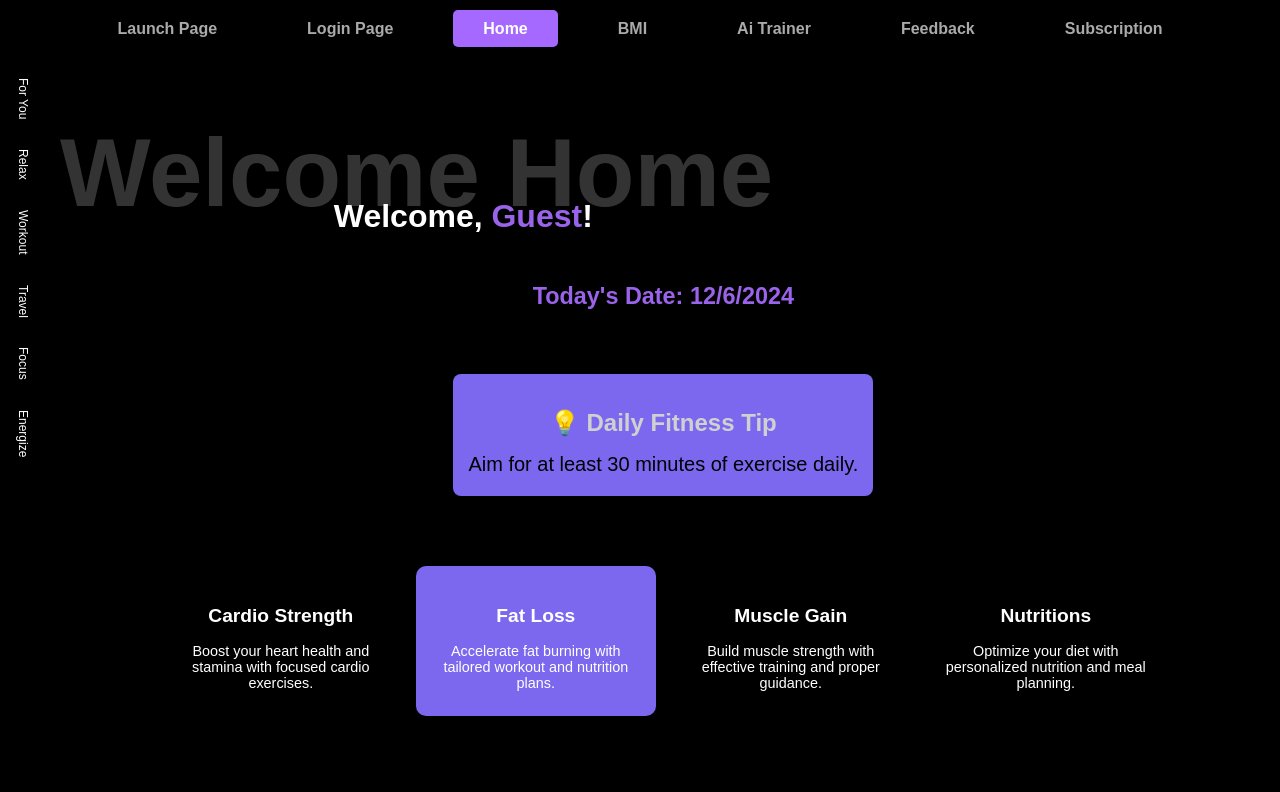
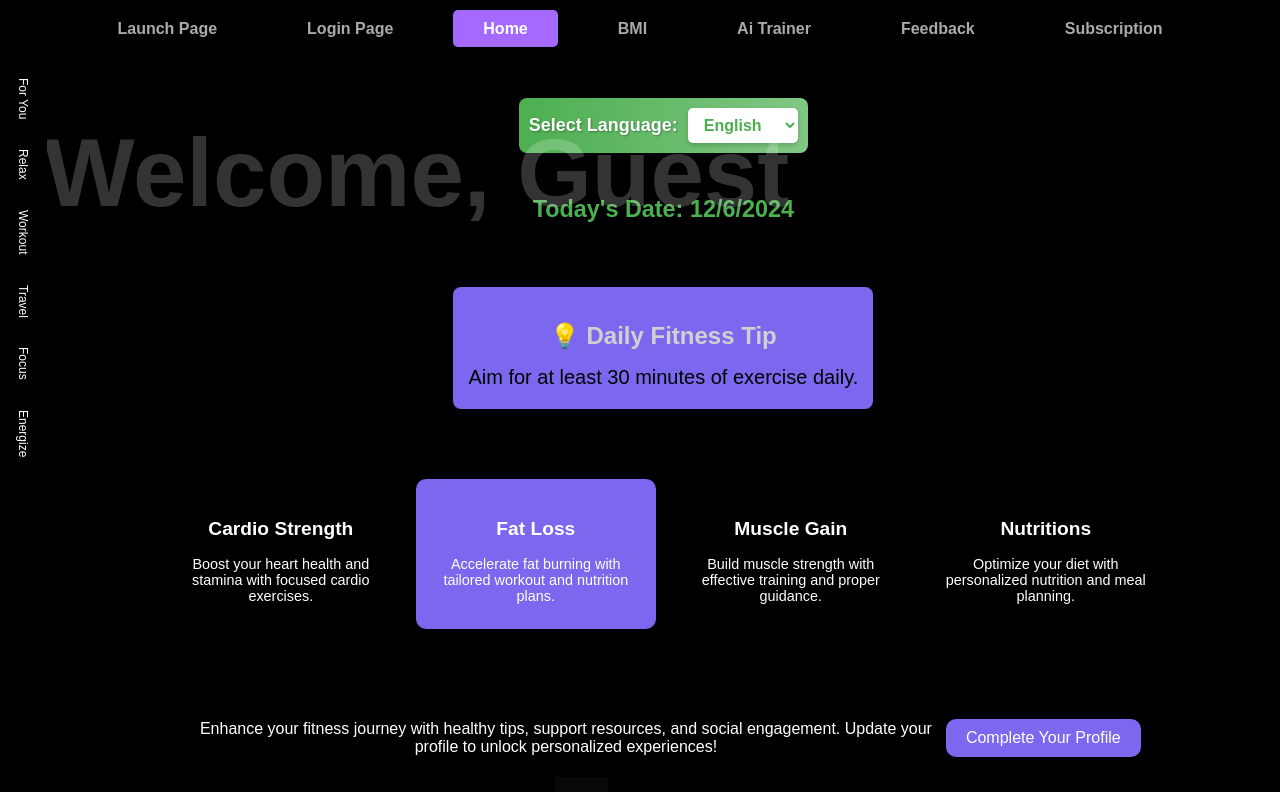
Before and after one commit to hassaanafzal-ha/FITex, a React (Create React App) app: page /homePage in a window 1280 px wide. Shown: the top 792 px of the page. Built offline with nearby package versions, Linux system fonts and the light colour scheme.

Commit message:
Updated Home -> Language Selector

```diff
--- a/src/components/BMIForm.css
+++ b/src/components/BMIForm.css
@@ -82,13 +82,18 @@
   margin-left: 20px; /* Space between button and message box */
   padding: 10px 20px;
   background-color: #6a92ff;
-  color: #ffffff;
+  color: #6a92ff;
   border-radius: 8px;
   font-size: 18px;
   display: inline-block;
   vertical-align: top;
   min-width: 150px; /* Minimum width for the box */
   text-align: center;
+}
+
+.bmi-message-box p
+{
+  background-color:#6a92ff ;
 }
 
 /* Right Section */
@@ -200,9 +205,10 @@
 
 /* Calculate BMI Button */
 .calculate-bmi {
-  position: absolute;
+  position:absolute;
   bottom: 20px; /* Align at the bottom */
   left: 50%;
+  margin: auto;
   transform: translateX(-50%); /* Center horizontally */
   background-color: #6a92ff;
   color: #ffffff;
--- a/src/components/HomePage.css
+++ b/src/components/HomePage.css
@@ -55,10 +55,53 @@
 /* Current Date Section */
 .current-date {
   font-size: 20px;
-  color:#9a63e9;
+  color:#4caf50;
   font-weight: 600;
   margin-bottom: 20px;
   text-align: center;
+}
+.language-selector {
+  margin: 20px 0;
+  display: flex;
+  justify-content: center;
+  align-items: center;
+  gap: 10px;
+  font-family: "Arial", sans-serif;
+  padding: 10px;
+  background: linear-gradient(to right, #4caf50, #81c784);
+  border-radius: 8px;
+  box-shadow: 0px 4px 8px rgba(0, 0, 0, 0.1);
+}
+
+.language-selector label {
+  font-size: 18px;
+  font-weight: bold;
+  color: white;
+  text-shadow: 1px 1px 2px rgba(0, 0, 0, 0.3);
+}
+
+.language-selector select {
+  padding: 8px 12px;
+  font-size: 16px;
+  font-weight: bold;
+  color: #4caf50;
+  border: none;
+  border-radius: 5px;
+  background: white;
+  box-shadow: 0 2px 4px rgba(0, 0, 0, 0.2);
+  transition: all 0.3s ease;
+  cursor: pointer;
+}
+
+.language-selector select:hover {
+  background: #e8f5e9;
+  color: #2e7d32;
+  transform: scale(1.05);
+}
+
+.language-selector select:focus {
+  outline: none;
+  box-shadow: 0 0 8px rgba(76, 175, 80, 0.8);
 }
 
 /* Cards Section */
--- a/src/components/HomePage.js
+++ b/src/components/HomePage.js
@@ -4,19 +4,67 @@ import axios from "axios";
 import "./HomePage.css";
 import homePic from "./images/homePic.png";
 
+const translations = {
+  en: {
+    welcome: "Welcome,",
+    todaysDate: "Today's Date:",
+    dailyTip: "💡 Daily Fitness Tip",
+    cards: [
+      { title: "Cardio Strength", text: "Boost your heart health and stamina with focused cardio exercises." },
+      { title: "Fat Loss", text: "Accelerate fat burning with tailored workout and nutrition plans." },
+      { title: "Muscle Gain", text: "Build muscle strength with effective training and proper guidance." },
+      { title: "Nutritions", text: "Optimize your diet with personalized nutrition and meal planning." },
+    ],
+    profileMessage:
+      "Enhance your fitness journey with healthy tips, support resources, and social engagement. Update your profile to unlock personalized experiences!",
+    profileButton: "Complete Your Profile",
+  },
+  es: {
+    welcome: "Bienvenido,",
+    todaysDate: "Fecha de hoy:",
+    dailyTip: "💡 Consejo diario de fitness",
+    cards: [
+      { title: "Fuerza Cardio", text: "Mejora tu salud cardíaca y resistencia con ejercicios de cardio enfocados." },
+      { title: "Pérdida de Grasa", text: "Acelera la quema de grasa con planes de entrenamiento y nutrición personalizados." },
+      { title: "Ganancia Muscular", text: "Construye fuerza muscular con entrenamiento efectivo y orientación adecuada." },
+      { title: "Nutrición", text: "Optimiza tu dieta con planificación de comidas personalizada." },
+    ],
+    profileMessage:
+      "Mejora tu viaje de fitness con consejos saludables, recursos de apoyo y compromiso social. ¡Actualiza tu perfil para desbloquear experiencias personalizadas!",
+    profileButton: "Completa tu Perfil",
+  },
+  fr: {
+    welcome: "Bienvenue,",
+    todaysDate: "Date d'aujourd'hui:",
+    dailyTip: "💡 Conseil quotidien sur le fitness",
+    cards: [
+      { title: "Force Cardio", text: "Améliorez votre santé cardiaque et votre endurance avec des exercices de cardio ciblés." },
+      { title: "Perte de Graisse", text: "Accélérez la combustion des graisses avec des plans d'entraînement et de nutrition personnalisés." },
+      { title: "Gain Musculaire", text: "Développez votre force musculaire grâce à un entraînement efficace et des conseils appropriés." },
+      { title: "Nutrition", text: "Optimisez votre alimentation grâce à une planification des repas personnalisée." },
+    ],
+    profileMessage:
+      "Améliorez votre parcours de fitness avec des conseils sains, des ressources de soutien et un engagement social. Mettez à jour votre profil pour débloquer des expériences personnalisées !",
+    profileButton: "Complétez votre Profil",
+  },
+};
+
 const HomePage = () => {
   const [userName, setUserName] = useState("");
   const [userEmail, setUserEmail] = useState("");
   const [dailyTip, setDailyTip] = useState("");
-  const [currentDate, setCurrentDate] = useState(""); // State for current date
+  const [currentDate, setCurrentDate] = useState("");
+  const [language, setLanguage] = useState("en");
   const navigate = useNavigate();
+
+  const t = translations[language];
 
   useEffect(() => {
     // Retrieve username and email from localStorage
     const name = localStorage.getItem("userName");
     const email = localStorage.getItem("userEmail");
     setUserName(name || "Guest");
-    setUserEmail(email || ""); // Empty if not logged in
+    setUserEmail(email || "");
 
     // Array of fitness tips
     const tips = [
@@ -32,75 +80,51 @@ const HomePage = () => {
       "Find a workout you enjoy to stay motivated.",
     ];
 
-    // Select a random tip
     const randomTip = tips[Math.floor(Math.random() * tips.length)];
     setDailyTip(randomTip);
 
-    // Set current date
     const today = new Date();
-    const dateString = today.toLocaleDateString(); // Get the current date in a readable format
-    setCurrentDate(dateString);
+    setCurrentDate(today.toLocaleDateString());
   }, []);
 
-  // Handle card click
-  const handleCardClick = async (title) => {
-    if (!userEmail) {
-      // Proceed without storing data if user is not logged in
-      navigate("/BMI");
-      return;
-    }
-
-    try {
-      // Save selected fitness plan to the backend
-      await axios.post("http://localhost:5000/api/fitness-plan", {
-        email: userEmail,
-        title,
-      });
-
-      // Redirect to the BMI page
-      navigate("/BMI");
-    } catch (error) {
-      console.error("Error saving fitness plan:", error);
-    }
+  const handleLanguageChange = (e) => {
+    setLanguage(e.target.value);
   };
 
   return (
     <div className="homepage-container">
       {/* Transparent Header */}
       <div className="transparent-header">
-        <h1>Welcome Home</h1>
+        <h1>{t.welcome} {userName}</h1>
+      </div>
+
+      {/* Language Selector */}
+      <div className="language-selector">
+        <label htmlFor="language">Select Language: </label>
+        <select id="language" value={language} onChange={handleLanguageChange}>
+          <option value="en">English</option>
+          <option value="es">Español</option>
+          <option value="fr">Français</option>
+        </select>
       </div>
 
       {/* Main Content */}
       <div className="main-content">
-        {/* Welcome Section */}
-        <div className="header">
-          <p>Welcome, <span className="username">{userName}</span>!</p>
+        <div className="current-date">
+          <h3>{t.todaysDate} {currentDate}</h3>
         </div>
 
-        {/* Current Date Section */}
-        <div className="current-date">
-          <h3>Today's Date: {currentDate}</h3>
-        </div>
-
-        {/* Daily Fitness Tip */}
         <div className="daily-tip">
-          <h2>💡 Daily Fitness Tip</h2>
+          <h2>{t.dailyTip}</h2>
           <p>{dailyTip}</p>
         </div>
 
-        {/* Fitness Goals Cards */}
         <div className="cards-section">
-          {[
-            { title: "Cardio Strength", text: "Boost your heart health and stamina with focused cardio exercises." },
-            { title: "Fat Loss", text: "Accelerate fat burning with tailored workout and nutrition plans." },
-            { title: "Muscle Gain", text: "Build muscle strength with effective training and proper guidance." },
-            { title: "Nutritions", text: "Optimize your diet with personalized nutrition and meal planning." },
-          ].map((card, index) => (
+          {t.cards.map((card, index) => (
             <div
               className={`card ${index === 1 ? "active" : ""}`}
               key={index}
-              onClick={() => handleCardClick(card.title)} // Make card clickable
+              onClick={() => navigate("/BMI")}
             >
               <h3>{card.title}</h3>
               <p>{card.text}</p>
@@ -108,18 +132,13 @@ const HomePage = () => {
           ))}
         </div>
 
-        {/* Profile Completion Section */}
         <div className="profile-completion-section">
-          <p>
-            Enhance your fitness journey with healthy tips, support resources, and social engagement.
-            Update your profile to unlock personalized experiences!
-          </p>
+          <p>{t.profileMessage}</p>
           <button className="profile-button" onClick={() => navigate("/BMI")}>
-            Complete Your Profile
+            {t.profileButton}
           </button>
         </div>
 
-        {/* Motivational Image */}
         <div className="motivational-image">
           <img src={homePic} alt="Motivational Character" />
         </div>
```
